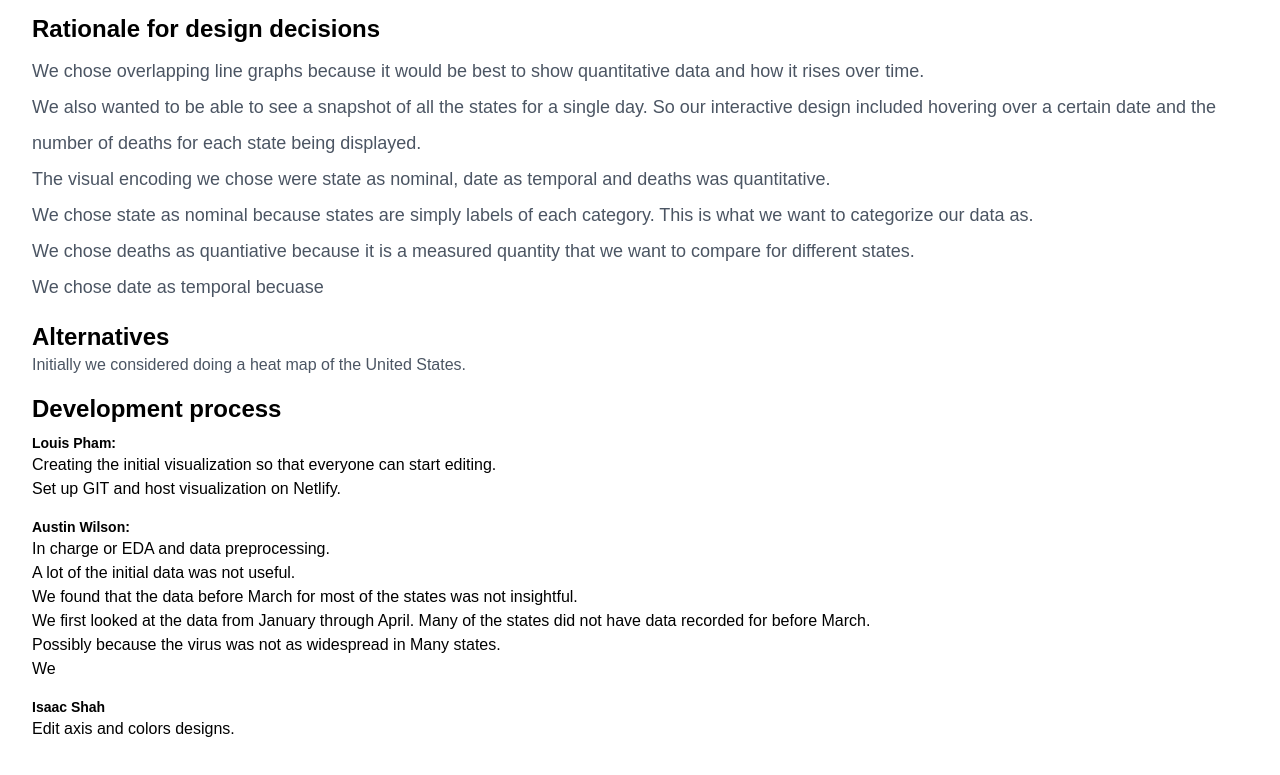
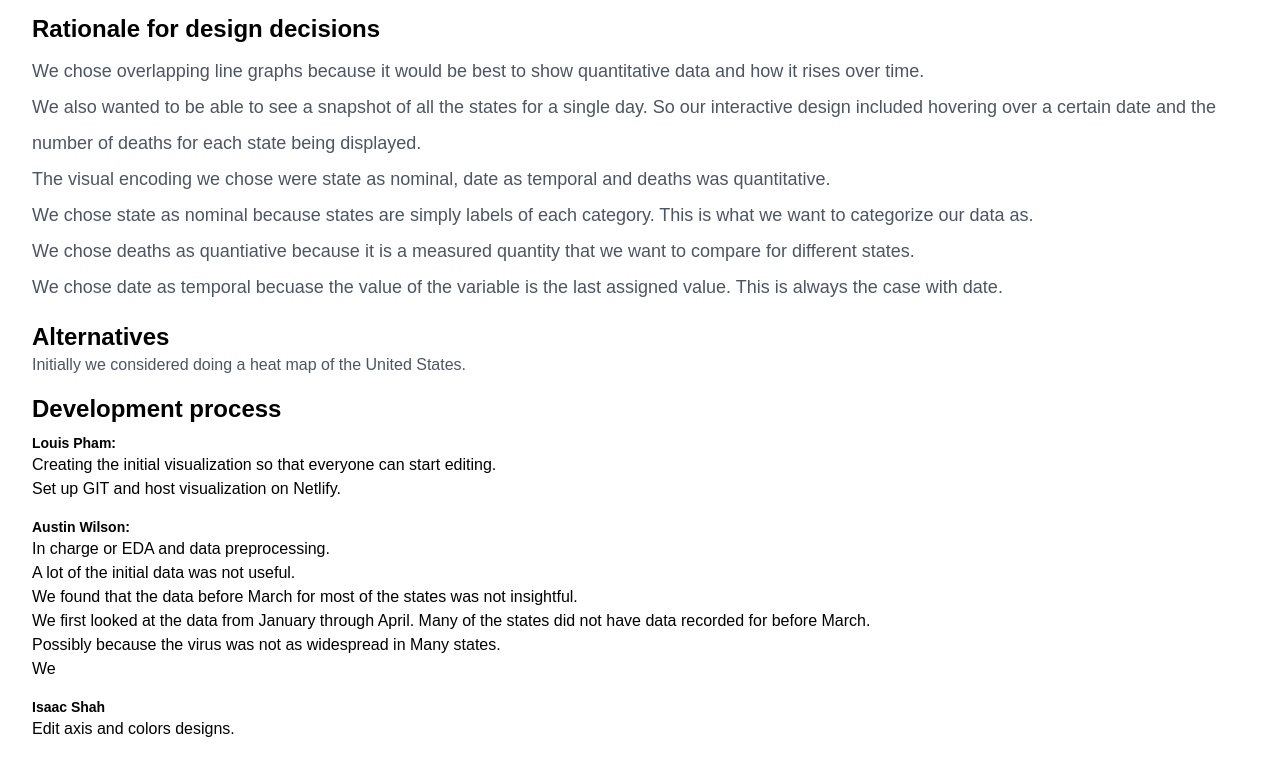
Before and after one commit to LouisPham23/Interactive_visualization, a plain HTML site: page index.html in a window 1280 px wide. Shown: the part 103-878 px from the top of the page. Drawn offline with nearby package versions, Linux system fonts and the light colour scheme; a script that the page names is missing.

Commit message:
finishing presentation html stuff

```diff
--- a/index.html
+++ b/index.html
@@ -42,7 +42,7 @@ Roughly how much time did you spend developing your application (in people-hours
         <p>The visual encoding we chose were state as nominal, date as temporal and deaths was quantitative. </p>
         <p>We chose state as nominal because states are simply labels of each category. This is what we want to categorize our data as. </p>
         <p>We chose deaths as quantiative because it is a measured quantity that we want to compare for different states.</p>
-        <p>We chose date as temporal becuase </p>
+        <p>We chose date as temporal becuase the value of the variable is the last assigned value. This is always the case with date. </p>
       </div>
     </div>
 
```
Also changed, not shown: 1 other file.
